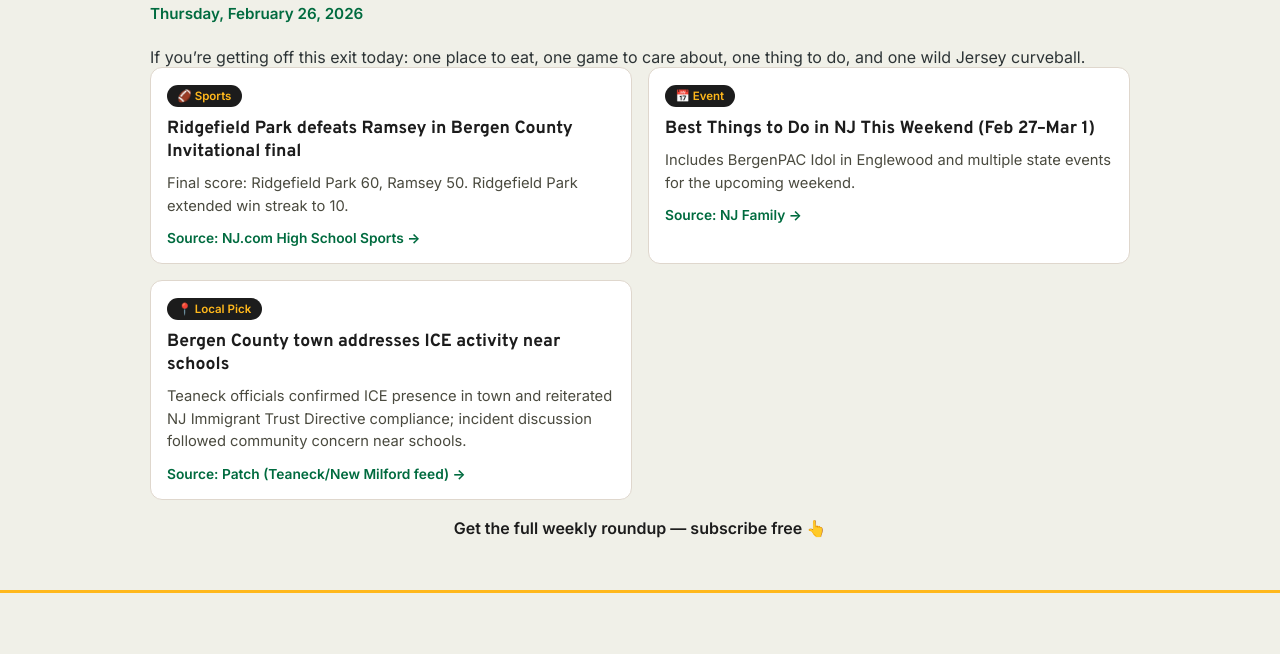
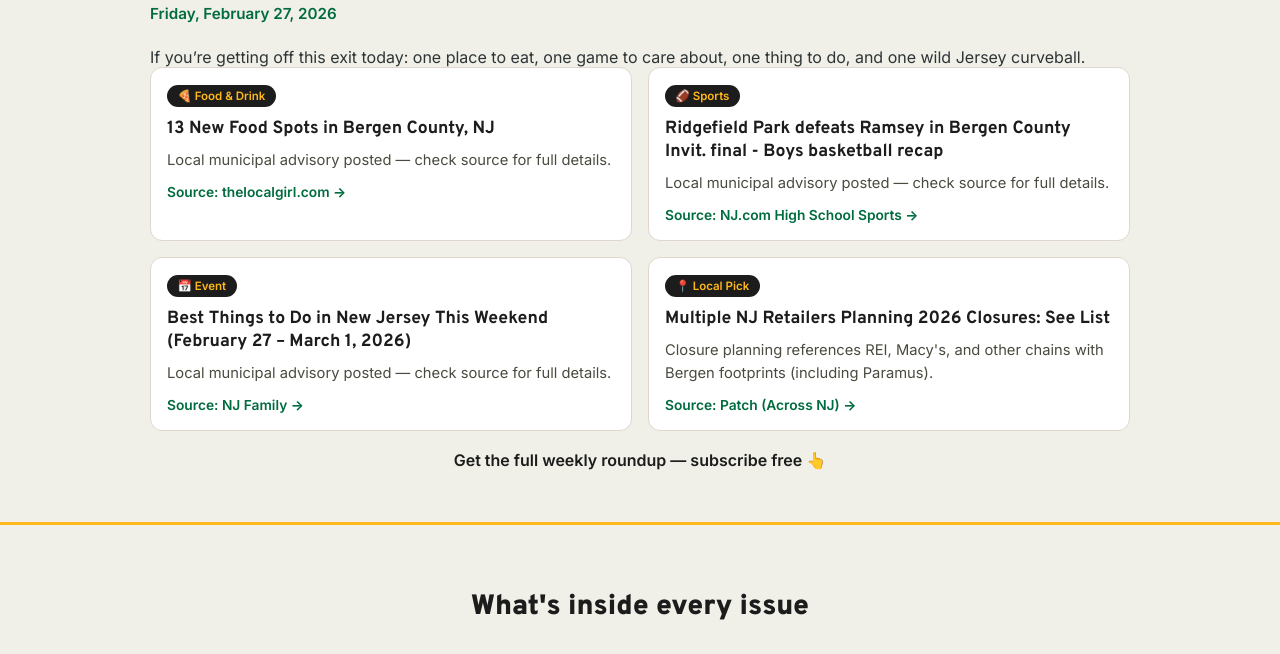
Before and after one commit to joemacstevens/exit163-site, a website: page index.html in a window 1280 px wide. Shown: the part 637-1291 px from the top of the page. Drawn offline with Linux system fonts and the light colour scheme.

```diff
--- a/index.html
+++ b/index.html
@@ -419,30 +419,37 @@
 <section class="today">
   <div class="today-inner">
     <h2>What's Happening Today</h2>
-    <p class="today-date">Thursday, February 26, 2026</p>
+    <p class="today-date">Friday, February 27, 2026</p>
     <p class="today-lead">If you’re getting off this exit today: one place to eat, one game to care about, one thing to do, and one wild Jersey curveball.</p>
 
     <div class="today-grid">
       <article class="story-card">
+        <span class="story-pill">🍕 Food &amp; Drink</span>
+        <h3>13 New Food Spots in Bergen County, NJ</h3>
+        <p>Local municipal advisory posted — check source for full details.</p>
+
+        <a href="https://thelocalgirl.com/bergen/new-restaurants-bergen-county-nj-february-2026/" target="_blank" rel="noopener">Source: thelocalgirl.com →</a>
+      </article>
+      <article class="story-card">
         <span class="story-pill">🏈 Sports</span>
-        <h3>Ridgefield Park defeats Ramsey in Bergen County Invitational final</h3>
-        <p>Final score: Ridgefield Park 60, Ramsey 50. Ridgefield Park extended win streak to 10.</p>
+        <h3>Ridgefield Park defeats Ramsey in Bergen County Invit. final - Boys basketball recap</h3>
+        <p>Local municipal advisory posted — check source for full details.</p>
 
         <a href="https://www.nj.com/highschoolsports/2026/02/ridgefield-park-defeats-ramsey-in-bergen-county-invit-final-boys-basketball.html" target="_blank" rel="noopener">Source: NJ.com High School Sports →</a>
       </article>
       <article class="story-card">
         <span class="story-pill">📅 Event</span>
-        <h3>Best Things to Do in NJ This Weekend (Feb 27–Mar 1)</h3>
-        <p>Includes BergenPAC Idol in Englewood and multiple state events for the upcoming weekend.</p>
+        <h3>Best Things to Do in New Jersey This Weekend (February 27 – March 1, 2026)</h3>
+        <p>Local municipal advisory posted — check source for full details.</p>
 
         <a href="https://www.njfamily.com/best-things-to-do-in-new-jersey-this-weekend-february-27-march-1-2026/" target="_blank" rel="noopener">Source: NJ Family →</a>
       </article>
       <article class="story-card">
         <span class="story-pill">📍 Local Pick</span>
-        <h3>Bergen County town addresses ICE activity near schools</h3>
-        <p>Teaneck officials confirmed ICE presence in town and reiterated NJ Immigrant Trust Directive compliance; incident discussion followed community concern near schools.</p>
+        <h3>Multiple NJ Retailers Planning 2026 Closures: See List</h3>
+        <p>Closure planning references REI, Macy&#x27;s, and other chains with Bergen footprints (including Paramus).</p>
 
-        <a href="https://patch.com/new-jersey/teaneck/bergen-county-town-addresses-ice-activity-near-schools" target="_blank" rel="noopener">Source: Patch (Teaneck/New Milford feed) →</a>
+        <a href="https://patch.com/new-jersey/across-nj/multiple-nj-retailers-planning-2026-closures-see-list" target="_blank" rel="noopener">Source: Patch (Across NJ) →</a>
       </article>
     </div>
 
```
